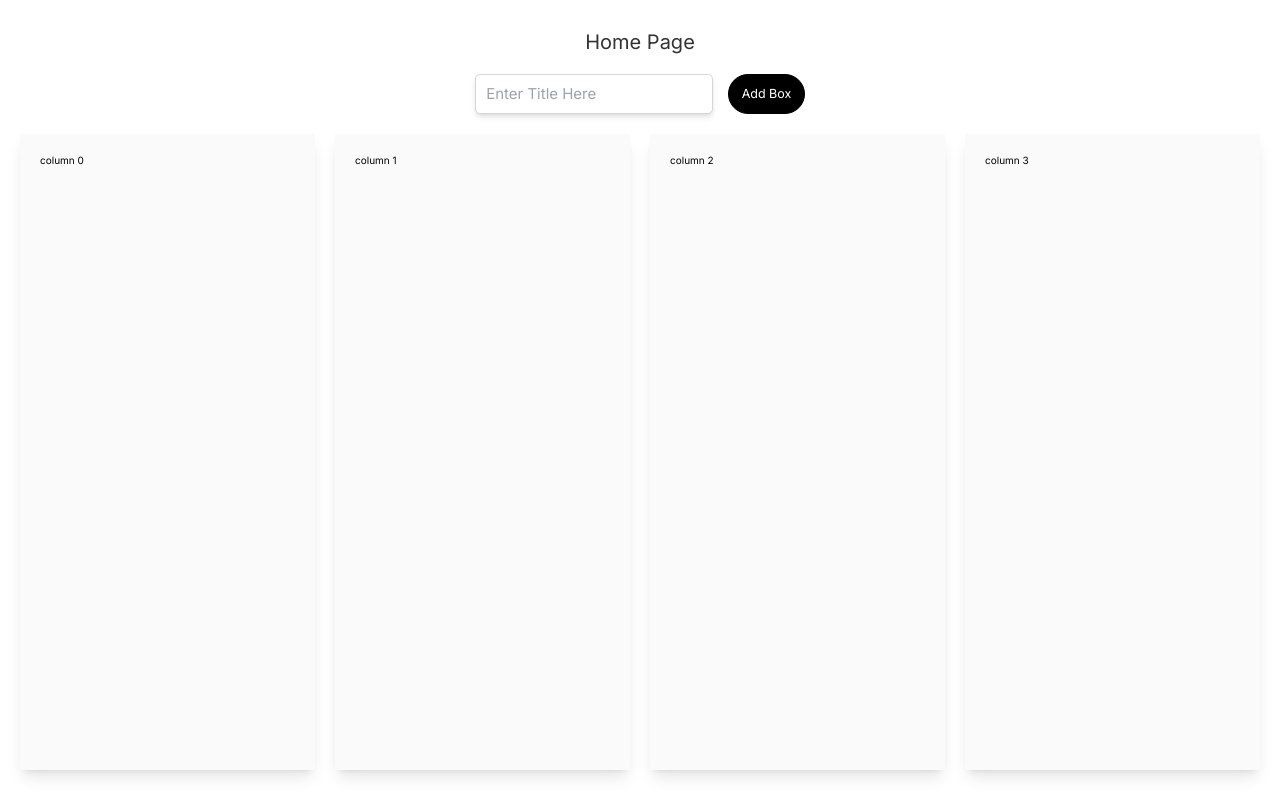
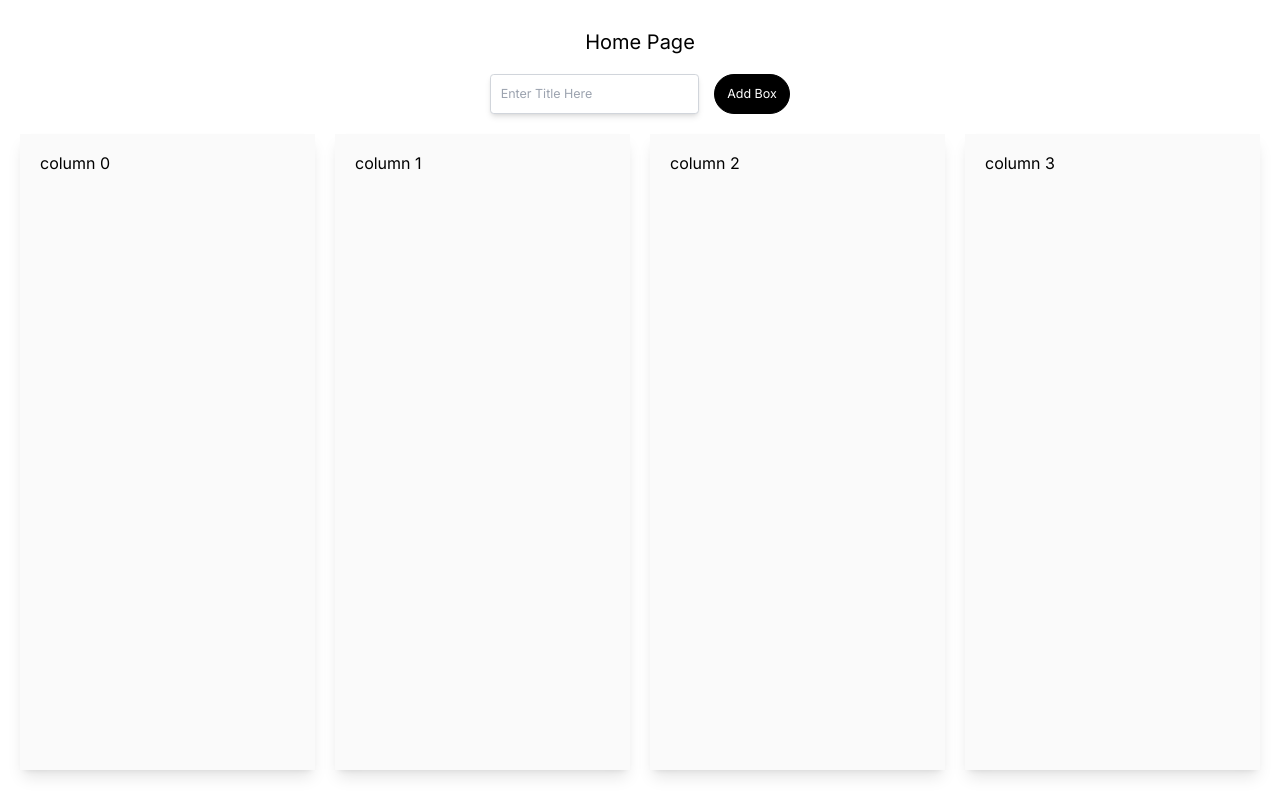
Before and after one commit to Farazkhanbwn/card-box-manager, a Next.js app: page / in a window 1280 px wide. Built offline with nearby package versions, Linux system fonts and the light colour scheme; sample sign-in values are in the browser's storage.

Commit message:
chore: remove custom css to use tailwind

```diff
--- a/src/app/card-box/components/card-container-column.tsx
+++ b/src/app/card-box/components/card-container-column.tsx
@@ -13,7 +13,7 @@ const CardContainerColumn: FC<CardContainerColumnProps> = ({ columnIndex, headin
   const { cards } = useCardContext()
   return (
     <div
-      className={`max-w-[32rem] min-w-[25rem] w-full min-h-full bg-[#fafafa] shadow-lg p-8 overflow-y-scroll flex flex-col gap-4 ${className}`}
+      className={`max-w-[32rem] min-w-[25rem] w-full min-h-full bg-[#fafafa] shadow-lg p-8 flex flex-col gap-4 ${className}`}
     >
       {heading}
 
--- a/src/app/globals.css
+++ b/src/app/globals.css
@@ -17,4 +17,5 @@ html {
 body {
   line-height: 1.2;
   background: #fff;
+  font-size: 1.6rem;
 }
--- a/src/shared/components/custom-heading/custom-heading.styles.module.css
+++ /dev/null
@@ -1,13 +0,0 @@
-.primary {
-  font-size: 2rem;
-  font-weight: 400;
-  margin-bottom: 2rem;
-  color: #333;
-}
-
-.secondary {
-  font-size: 1.6rem;
-  font-weight: 400;
-  margin-bottom: 2rem;
-  color: #333;
-}
--- /dev/null
+++ b/src/shared/components/custom-heading/custom-heading.styles.ts
@@ -0,0 +1,18 @@
+export const primaryHeadingTextStyles = `
+  text-[2rem]
+  font-[400]
+  mb-8
+  color-[#333]
+`
+
+export const secondaryHeadingTextStyles = `
+  text-[1.6rem]
+  font-[400]
+  mb-8
+  color-[#333]
+`
+
+export const headingStyles = Object.freeze({
+  primary: primaryHeadingTextStyles,
+  secondary: secondaryHeadingTextStyles,
+})
--- a/src/shared/components/custom-heading/custom-heading.tsx
+++ b/src/shared/components/custom-heading/custom-heading.tsx
@@ -1,13 +1,13 @@
 import { FC, PropsWithChildren } from 'react'
-import style from './custom-heading.styles.module.css'
+import { headingStyles } from './custom-heading.styles'
 
 interface CustomHeadingProps extends PropsWithChildren {
-  type?: 'primary' | 'secondary'
+  type: 'primary' | 'secondary'
   className?: string
 }
 
 const CustomHeading: FC<CustomHeadingProps> = ({ children, type, className }) => {
-  return <h1 className={`${style[`${type}`]} ${className}`}>{children}</h1>
+  return <h1 className={`${headingStyles[type]} ${className}`}>{children}</h1>
 }
 
 export default CustomHeading
--- a/src/shared/components/custom-input/custom-input.styles.module.css
+++ /dev/null
@@ -1,28 +0,0 @@
-.custom-input_label {
-  font-size: 1.4rem;
-}
-
-.custom-input {
-  display: block;
-  width: 100%;
-  border: 1px solid rgb(214, 214, 214);
-  border-radius: 0.5rem;
-  padding: 1rem;
-  font-size: 1.5rem;
-  background-color: #fff;
-  box-shadow:
-    0 4px 6px -1px rgba(0, 0, 0, 0.1),
-    0 2px 4px -1px rgba(0, 0, 0, 0.06);
-}
-
-.custom-input:focus {
-  border-color: #000;
-  outline: none;
-  /* box-shadow: 0 0 0 3px rgba(0, 0, 0, 0.1); */
-}
-
-.custom-input__error {
-  margin: 5px 2px;
-  font-weight: 600;
-  color: rgb(214, 68, 68);
-}
--- /dev/null
+++ b/src/shared/components/custom-input/custom-input.styles.ts
@@ -0,0 +1,22 @@
+export const customInputLabel = 'text-2xl'
+export const customInput = `
+  block
+  w-full
+  border
+  border-gray-300
+  rounded
+  rounded-md
+  p-4
+  text-xl
+  bg-white
+  shadow-md
+`
+export const customInputFocus = `
+  focus:border-black
+  focus:outline-none
+`
+export const customInputError = `
+  my-1
+  font-semibold
+  text-red-500
+`
--- a/src/shared/components/custom-input/custom-input.tsx
+++ b/src/shared/components/custom-input/custom-input.tsx
@@ -1,6 +1,6 @@
 import React from 'react'
-import style from './custom-input.styles.module.css'
 import { CustomInputProps } from './custom-input.types'
+import { customInput, customInputError, customInputFocus, customInputLabel } from './custom-input.styles'
 
 const CustomInput: React.FC<CustomInputProps> = ({
   label,
@@ -17,14 +17,14 @@ const CustomInput: React.FC<CustomInputProps> = ({
   return (
     <div>
       {label && (
-        <label htmlFor={name} className={style['custom-input_label']}>
+        <label htmlFor={name} className={customInputLabel}>
           {label}
         </label>
       )}
       <input
         name={name}
         type={type}
-        className={`${style['custom-input']} ${className}`}
+        className={`${customInput} ${customInputFocus} ${className}`}
         value={value}
         onChange={onChange}
         readOnly={readOnly}
@@ -32,7 +32,7 @@ const CustomInput: React.FC<CustomInputProps> = ({
         placeholder={placeholder}
         id={name}
       />
-      {errorMessage && <div className={style['custom-input__error']}>{errorMessage}</div>}
+      {errorMessage && <div className={customInputError}>{errorMessage}</div>}
     </div>
   )
 }
```
